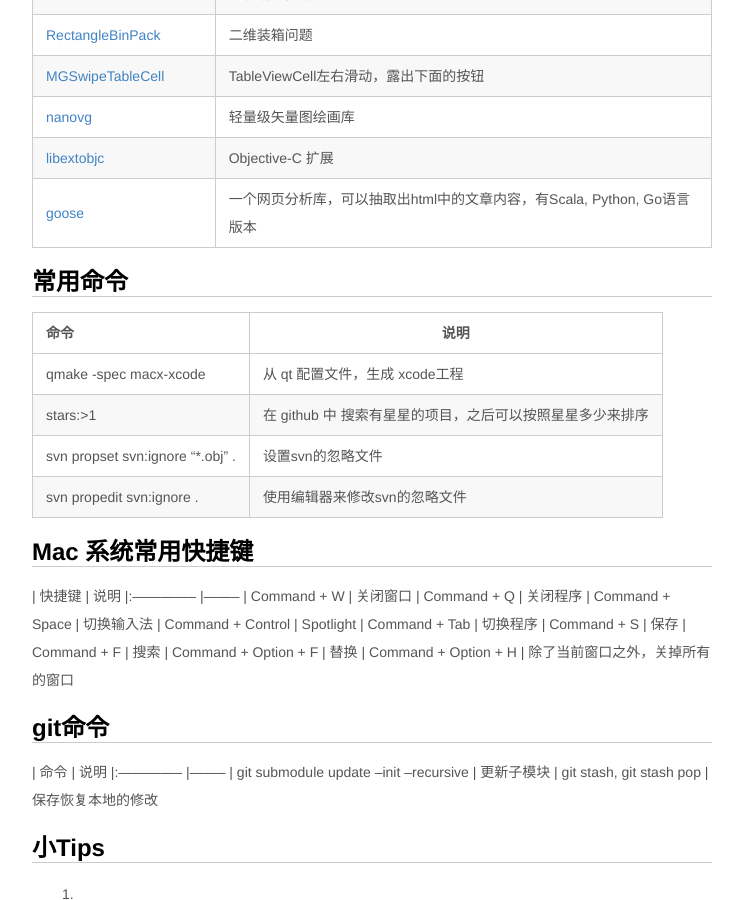
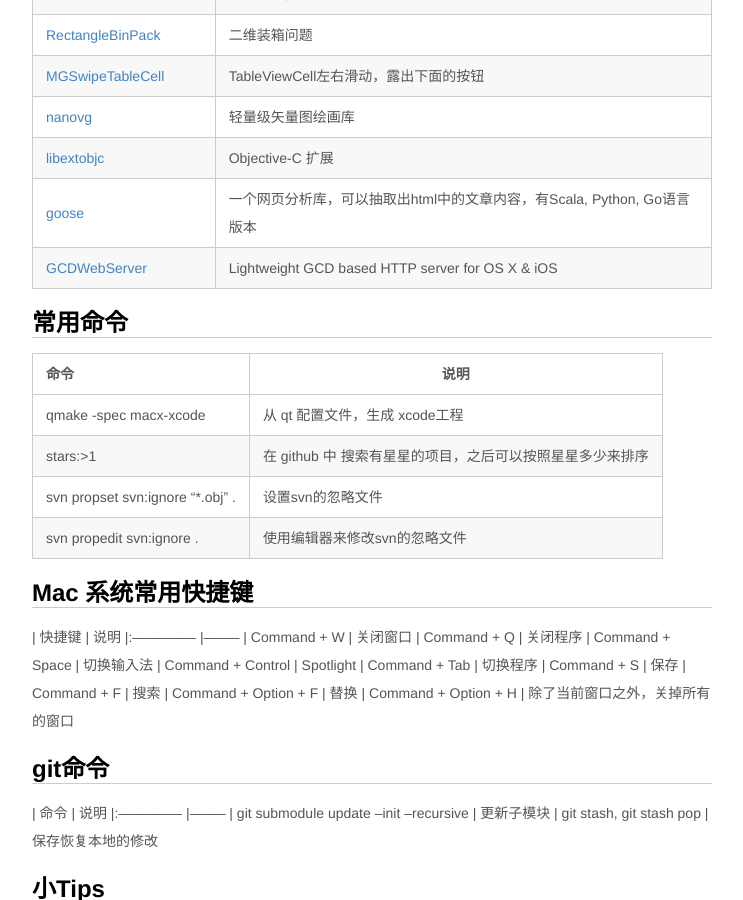
Before and after one commit to jzpangpang/hjcapple.github.com, a Jekyll site: the page built from _posts/2014-04-06-tools-libs.md, in a window 1280 px wide and 900 px high, scrolled down 1326 px. Shown: the whole window, without its empty margins (268-1011 px from the left). Built offline with Jekyll 4.4.1, drawn with Linux system fonts in a browser that asks for light colours; nearby versions of some CDN libraries; Markdown is read by kramdown in place of the engine named in the settings.

Commit message:
增加GCDWebServer的介绍

```diff
--- a/_posts/2014-04-06-tools-libs.md
+++ b/_posts/2014-04-06-tools-libs.md
@@ -46,6 +46,7 @@ published: true
 | [nanovg] | 轻量级矢量图绘画库
 | [libextobjc] | Objective-C 扩展
 | [goose] | 一个网页分析库，可以抽取出html中的文章内容，有Scala, Python, Go语言版本
+| [GCDWebServer] | Lightweight GCD based HTTP server for OS X & iOS
 
 [ReactiveCocoa]: https://github.com/ReactiveCocoa/ReactiveCocoa
 [BlocksKit]: 		https://github.com/zwaldowski/BlocksKit
@@ -62,6 +63,7 @@ published: true
 [MGSwipeTableCell]: https://github.com/MortimerGoro/MGSwipeTableCell
 [libextobjc]: https://github.com/jspahrsummers/libextobjc
 [goose]: https://github.com/GravityLabs/goose
+[GCDWebServer]: https://github.com/swisspol/GCDWebServer
 
 
 ## 常用命令
```
